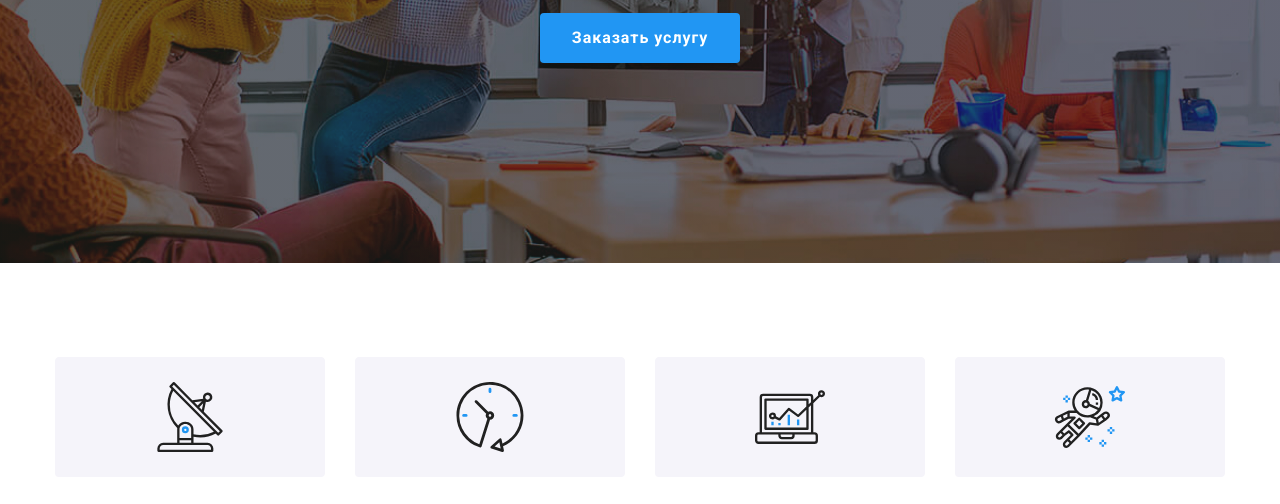
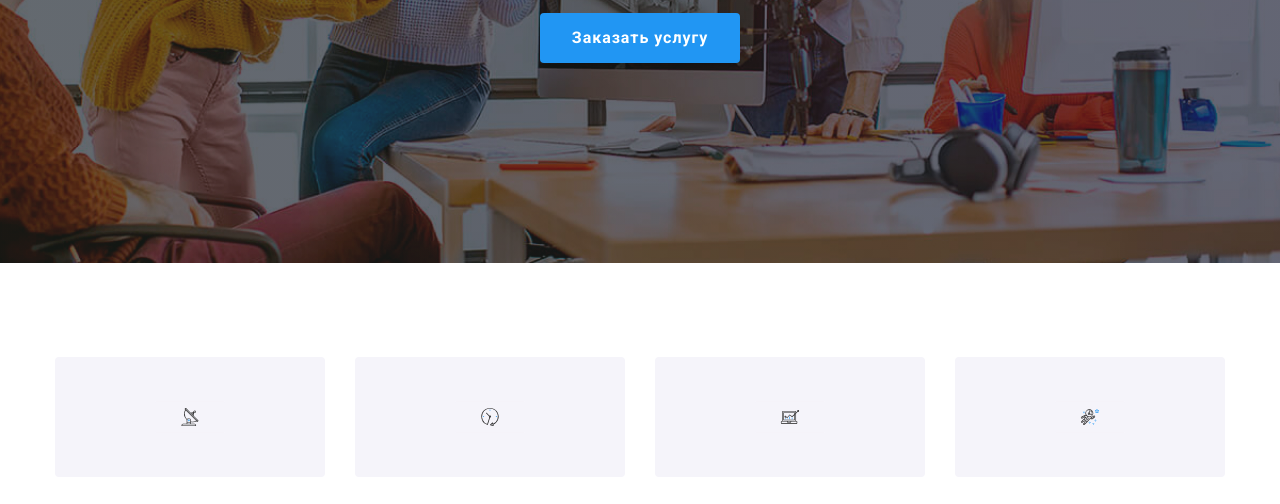
Before and after one commit to nelenmelen/goit-markup-hw-04, a plain HTML site: page index.html in a window 1280 px wide. Shown: the part 418-922 px from the top of the page. Drawn offline with nearby package versions, Linux system fonts and the light colour scheme.

Commit message:
homework 4 done

```diff
--- a/css/styles.css
+++ b/css/styles.css
@@ -205,14 +205,31 @@ height: auto;
 
 /* особенности  */
 
-.special{
+.section-one{
     padding-top: 94px;
 }
+
+.section-two{
+display: flex;
+justify-content: space-between;
+}
+
+.section-three{
+  display: inline-flex;
+  justify-content: center;
+  align-items: center;
+  width: 270px;
+  height: 120px;
+  background: var(--color-our-team);
+  border-radius: 4px;
+}
+
 
 .special content{
     display: flex;
     justify-content: space-between;
 }
+
 .special-columns li:not(:last-child){
     margin-right: 30px;
 }
--- a/index.html
+++ b/index.html
@@ -41,43 +41,53 @@
       </div>
       </section>
       <!--Особенности -->
+      <section class="section-one">
+        <div class="conteiner">
+          <ul class="section-two">
+            <li class="section-three"><svg class="group" width=70px height=70px>
+              <use href="./images/symbol-defs.svg#icon-antena">
+              </use>
+            </svg></li>
+            <li class="section-three"><svg class="group" width=70px height=70px>
+              <use href="./images/symbol-defs.svg#icon-clock">
+              </use>
+            </svg></li>
+            <li  class="section-three"><svg class="group" width=70px height=70px>
+              <use href="./images/symbol-defs.svg#icon-grafic">
+              </use>
+            </svg></li>
+            <li  class="section-three"><svg class="group" width=70px height=70px>
+              <use href="./images/symbol-defs.svg#icon-cosmonavt">
+              </use>
+            </svg></li>
+          </ul>
+        </div>
+      </section>
       <section class="special">
         <div class="conteiner">
         <h2 hidden>soft skills</h2>
         <ul class="special-columns">
           <li>
-            <svg class="group" width=270px height=120px>
-              <use href="./images/symbol-defs.svg#icon-antena">
-              </use>
-            </svg>
+
             <h3 class="special-title">Внимание к деталям</h3>
             <p class="special-text">Идейные соображения, а также начало повседневной работы по формированию позиции.</p>
           </li>
           <li>
-            <svg class="group" width=270px height=120px>
-              <use href="./images/symbol-defs.svg#icon-clock">
-              </use>
-            </svg>
+
             <h3 class="special-title">Пунктуальность</h3>
             <p class="special-text">
               Задача организации, в особенности же рамки и место обучения кадров влечет за собой.
             </p>
           </li>
           <li>
-            <svg class="group" width=270px height=120px>
-              <use href="./images/symbol-defs.svg#icon-grafic">
-              </use>
-            </svg>
+
             <h3 class="special-title">Планирование</h3>
             <p class="special-text">
               Равным образом консультация с широким активом в значительной степени обуславливает.
             </p>
           </li>
           <li>
-            <svg class="group" width=270px height=120px>
-              <use href="./images/symbol-defs.svg#icon-cosmonavt">
-              </use>
-            </svg>
+
             <h3 class="special-title">Современные технологии</h3>
             <p class="special-text">Значимость этих проблем настолько очевидна, что реализация плановых заданий.</p>
           </li>
```
Also changed, not shown: images/symbol-defs.svg.
